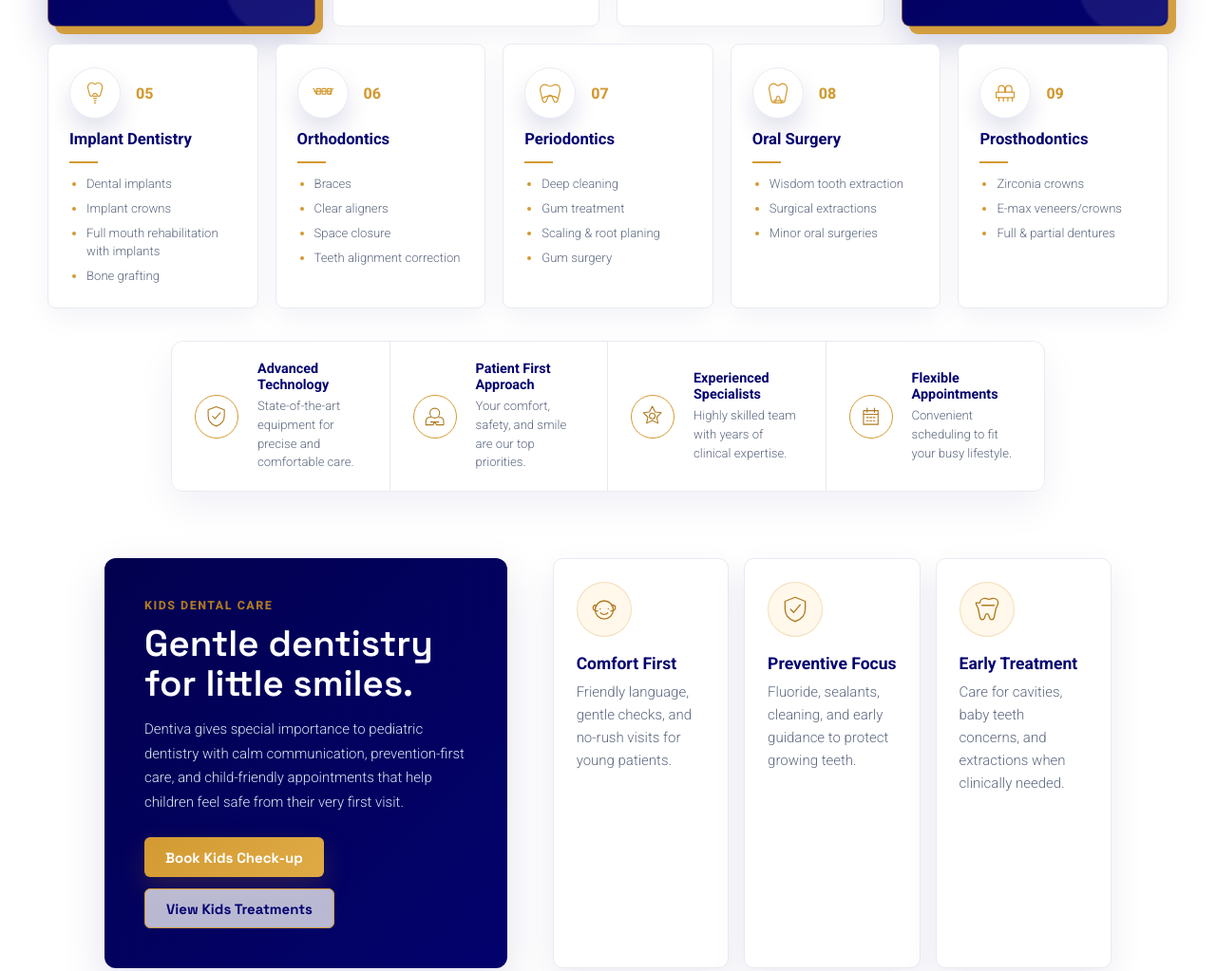
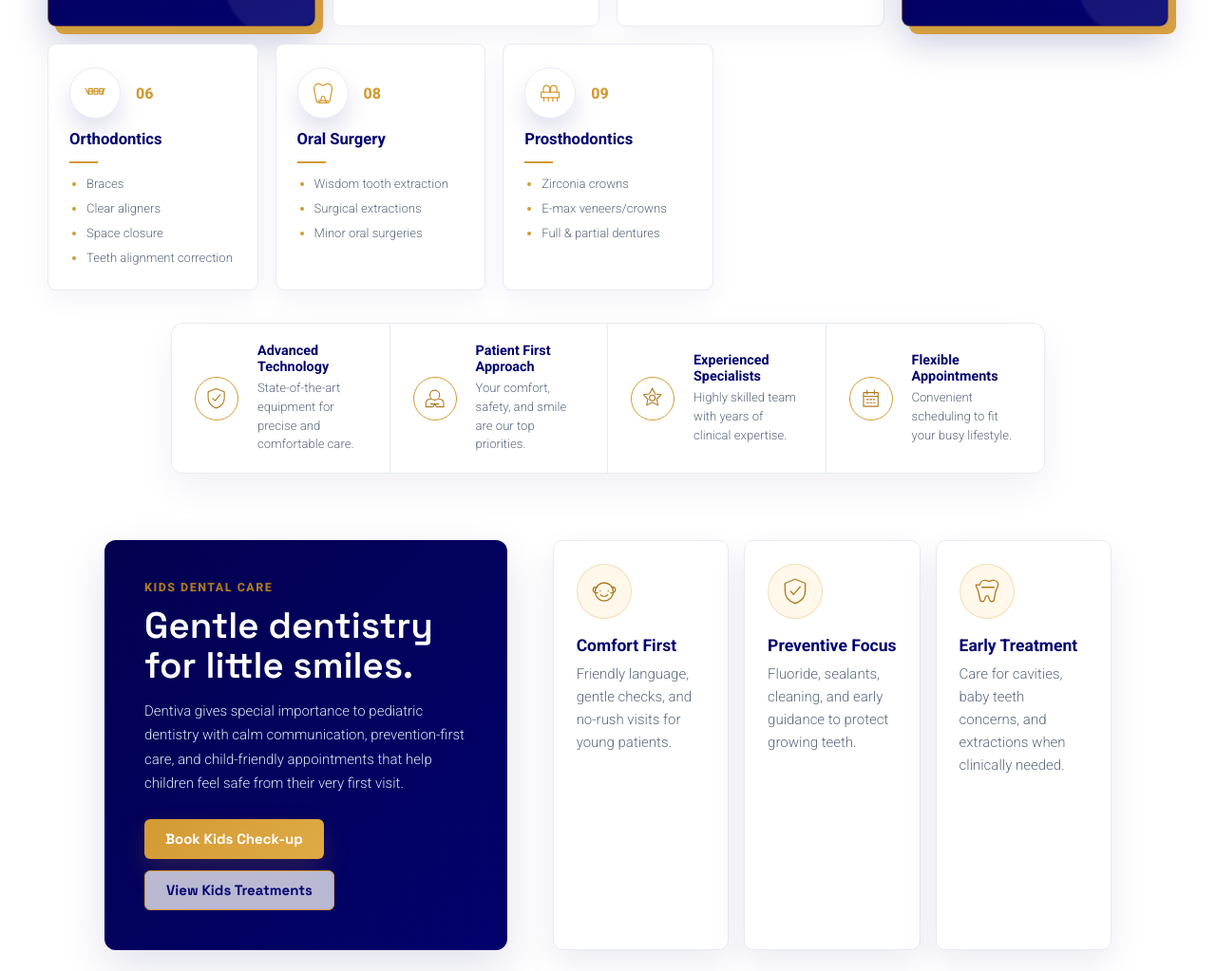
Before and after one commit to Fazilfazi991/dental, a website: page index.html in a window 1280 px wide. Shown: the part 1195-2218 px from the top of the page at 95% size. Drawn offline with Linux system fonts and the light colour scheme.

Commit message:
Update Dr Ruby portrait and services

```diff
--- a/index.html
+++ b/index.html
@@ -6,7 +6,7 @@
     <title>Dentiva Dental Clinic | Exceptional Care, Confident Smiles</title>
     <meta
       name="description"
-      content="Dentiva Dental Clinic in Dubai offering general dentistry, cosmetic dentistry, orthodontics, implants, pediatric dentistry, gum care, oral surgery, and prosthodontics."
+      content="Dentiva Dental Clinic in Dubai offering general dentistry, cosmetic dentistry, orthodontics, pediatric dentistry, oral surgery, and prosthodontics."
     />
     <link rel="preconnect" href="https://fonts.googleapis.com" />
     <link rel="preconnect" href="https://fonts.gstatic.com" crossorigin />
@@ -87,7 +87,6 @@
                 <option>Teeth whitening</option>
                 <option>Root canal treatment</option>
                 <option>Braces / clear aligners</option>
-                <option>Dental implants</option>
                 <option>Pediatric dentistry</option>
               </select>
             </label>
@@ -160,19 +159,6 @@
           </article>
           <article class="service-card">
             <span class="service-icon" aria-hidden="true">
-              <svg viewBox="0 0 64 64"><path d="M25 9c4 0 5 3 7 3s3-3 7-3c6 0 10 5 9 12l-4 15c-1 3-4 4-6 2l-2-3c-2-3-6-3-8 0l-2 3c-2 2-5 1-6-2l-4-15C15 14 19 9 25 9Z"/><path d="M28 39h8M29 44h6M30 49h4M31 54h2"/></svg>
-            </span>
-            <span class="service-number">05</span>
-            <h3>Implant Dentistry</h3>
-            <ul>
-              <li>Dental implants</li>
-              <li>Implant crowns</li>
-              <li>Full mouth rehabilitation with implants</li>
-              <li>Bone grafting</li>
-            </ul>
-          </article>
-          <article class="service-card">
-            <span class="service-icon" aria-hidden="true">
               <svg viewBox="0 0 64 64"><path d="M13 28h38"/><path d="M18 22h8v12h-8zM30 22h8v12h-8zM42 22h8v12h-8z"/><path d="M10 22c4 0 4 12 8 12M54 22c-4 0-4 12-8 12"/></svg>
             </span>
             <span class="service-number">06</span>
@@ -182,19 +168,6 @@
               <li>Clear aligners</li>
               <li>Space closure</li>
               <li>Teeth alignment correction</li>
-            </ul>
-          </article>
-          <article class="service-card">
-            <span class="service-icon" aria-hidden="true">
-              <svg viewBox="0 0 64 64"><path d="M20 13c5 0 7 4 12 4s7-4 12-4c7 0 11 6 10 14l-5 21c-1 5-7 6-9 1l-4-10c-1-3-7-3-8 0l-4 10c-2 5-8 4-9-1l-5-21c-1-8 3-14 10-14Z"/><path d="M16 43c7-6 25-6 32 0"/></svg>
-            </span>
-            <span class="service-number">07</span>
-            <h3>Periodontics</h3>
-            <ul>
-              <li>Deep cleaning</li>
-              <li>Gum treatment</li>
-              <li>Scaling & root planing</li>
-              <li>Gum surgery</li>
             </ul>
           </article>
           <article class="service-card">
@@ -431,10 +404,7 @@
           </div>
           <div class="doctor-grid home-doctor-grid">
             <article class="doctor-card">
-              <picture>
-                <source srcset="assets/images/about/dr-ruby-ranjith-portrait.webp" type="image/webp" />
-                <img class="doctor-photo" src="assets/images/about/dr-ruby-ranjith-portrait.jpg" alt="Dr. Ruby Ranjith" loading="lazy" />
-              </picture>
+              <img class="doctor-photo" src="assets/images/about/dr-ruby-ranjith-portrait.png" alt="Dr. Ruby Ranjith" loading="lazy" />
               <h3>Dr. Ruby Ranjith</h3>
               <p>Medical Director</p>
               <small>Restorative dentistry, cosmetic dentistry, smile design, and implantology.</small>
@@ -542,7 +512,6 @@
           <a href="services.html">General Dentistry</a>
           <a href="services.html">Cosmetic Dentistry</a>
           <a href="services.html">Orthodontics</a>
-          <a href="services.html">Implant Dentistry</a>
         </div>
         <div>
           <h3>Contact Us</h3>
```
Also changed, not shown: about.html (+8 -11 lines), doctors.html (+2 -2 lines), assets/images/about/dr-ruby-ranjith-portrait.png (added).
